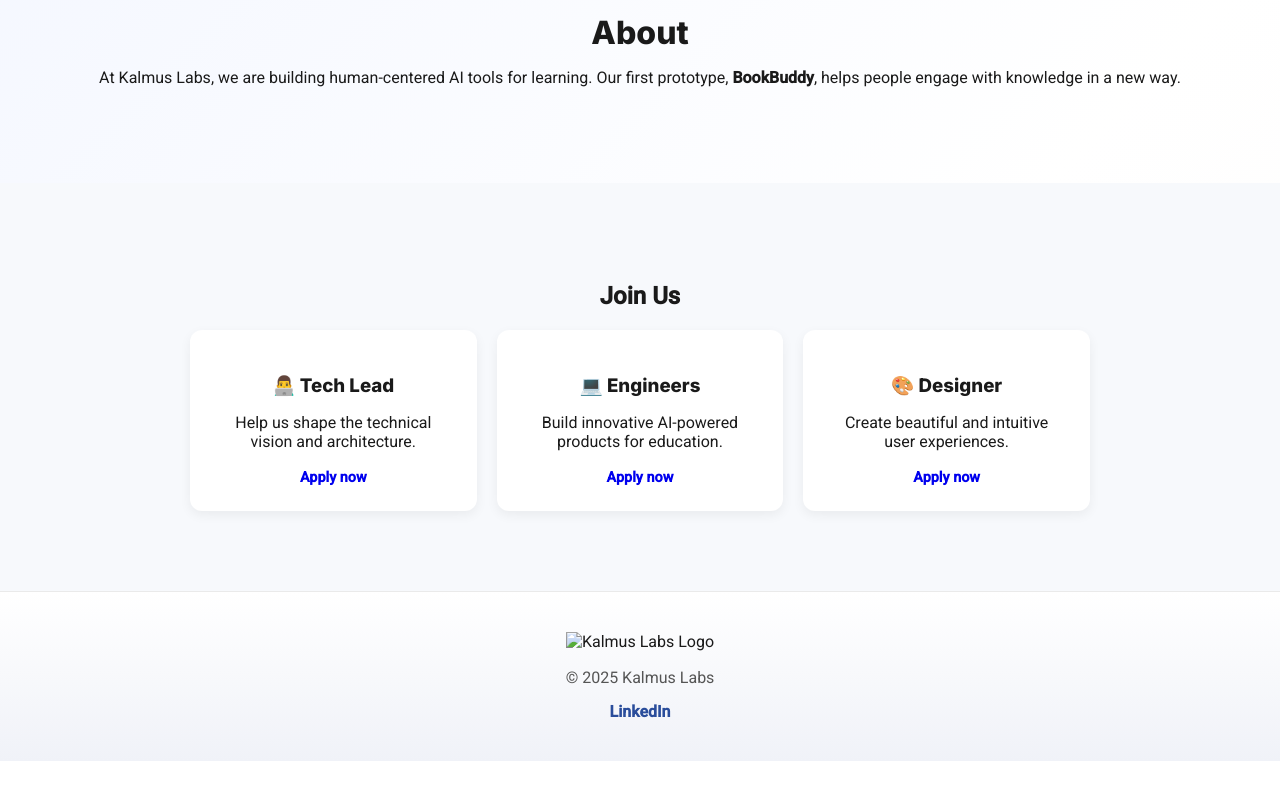
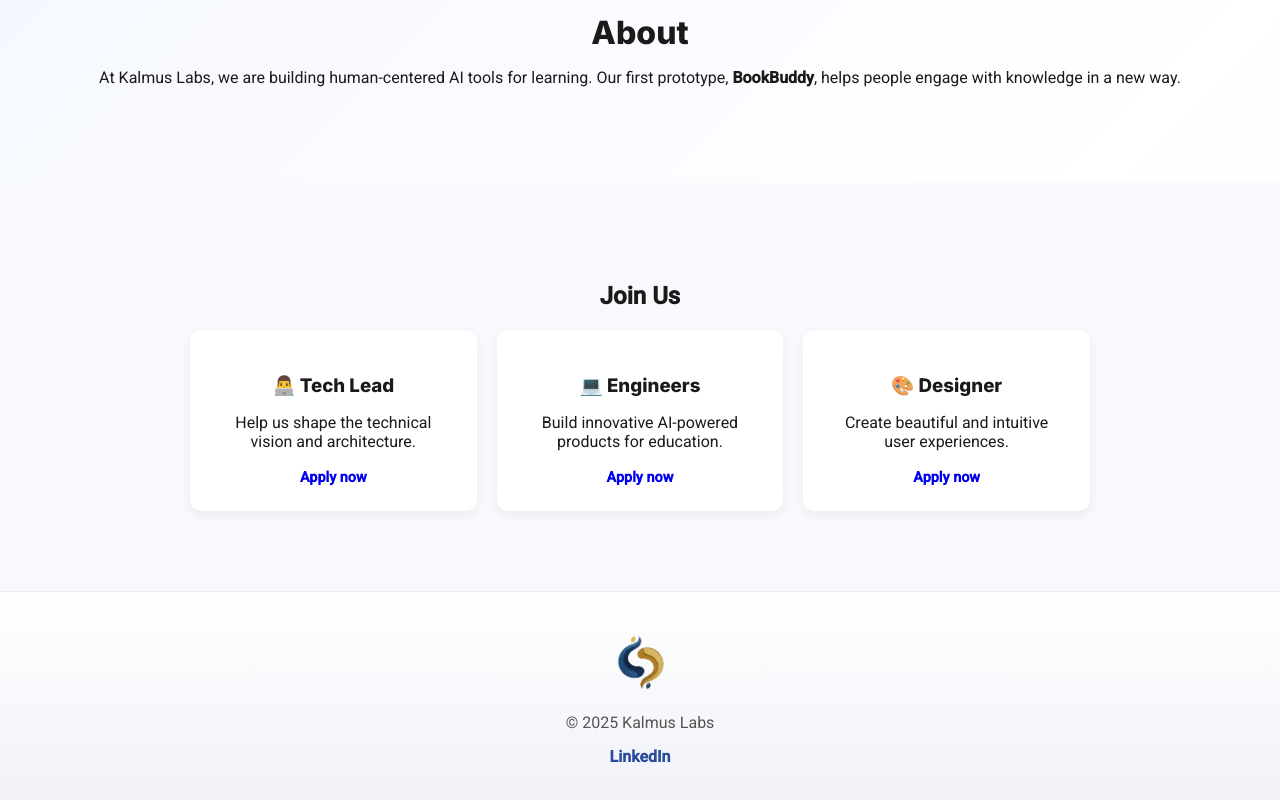
Before and after one commit to garovvv/kalmuslabs-site, a plain HTML site: page index.html in a window 1280 px wide. Shown: the part 667-1467 px from the top of the page. Before the commit the page ends 1428 px from the top, so only its background shows below. Drawn offline with Linux system fonts and the light colour scheme.

Commit message:
Update index.html

```diff
--- a/index.html
+++ b/index.html
@@ -53,7 +53,7 @@
 
   <!-- Footer -->
   <footer>
-    <img src="logo21.png" alt="Kalmus Labs Logo" class="footer-logo">
+    <img src="logo_main.png" alt="Kalmus Labs Logo" class="footer-logo">
     <p>© 2025 Kalmus Labs</p>
     <a href="https://www.linkedin.com" target="_blank" class="linkedin">LinkedIn</a>
   </footer>
```
